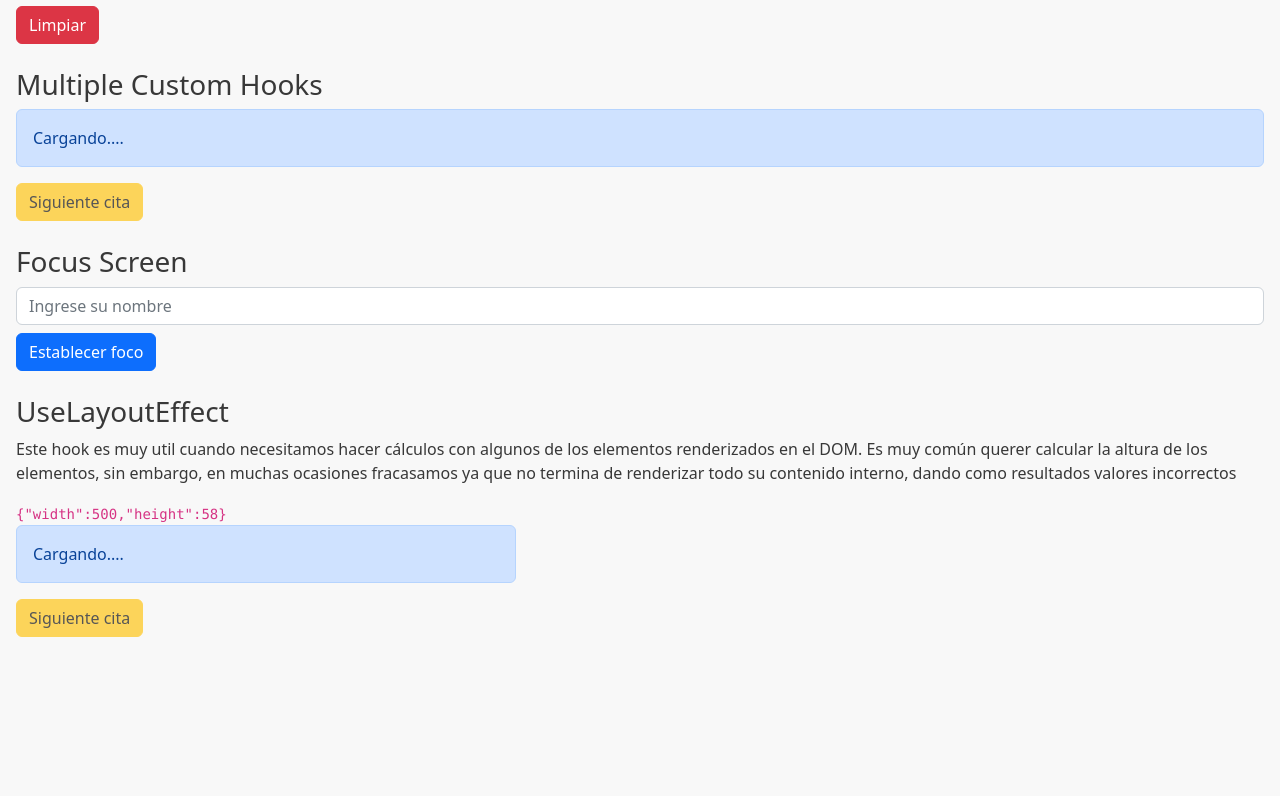
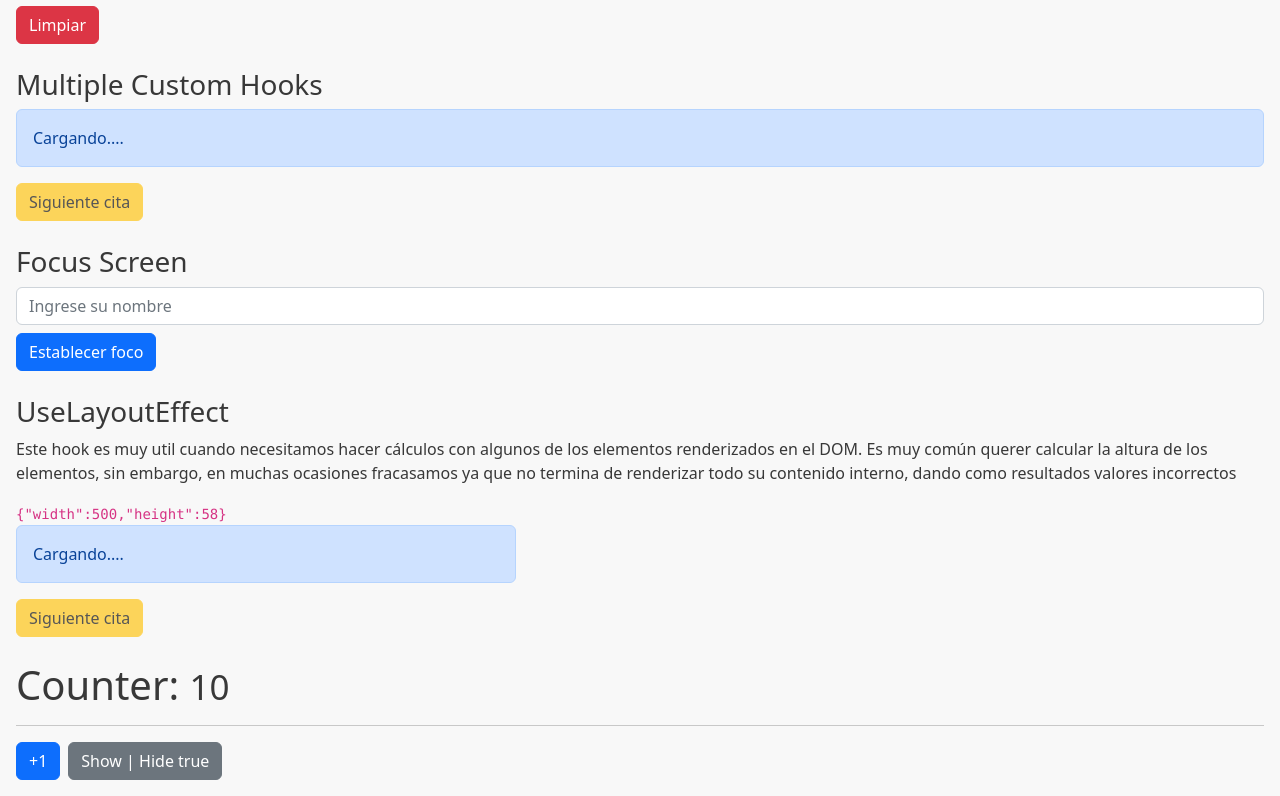
Before and after one commit to alexglzrys/react-HooksExpertApp, a React (Vite) app: page / in a window 1280 px wide. Shown: the part 689-1485 px from the top of the page. Before the commit the page ends 1342 px from the top, so only its background shows below. Built offline with nearby package versions, Linux system fonts and the light colour scheme; no server answers.

Commit message:
memo - memorizar el estado de los componentes

```diff
--- a/src/HooksApp.jsx
+++ b/src/HooksApp.jsx
@@ -6,6 +6,7 @@ import { SimpleForm } from './components/02-useEffect/SimpleForm'
 import { MultipleCustomHooks } from './components/03-ejercicios/MultipleCustomHooks'
 import { FocusScreen } from './components/04-useRef/FocusScreen'
 import { Layout } from './components/05-useLayoutEffect/Layout'
+import { Memorize } from './components/06-memos/Memorize'
 
 export const HooksApp = () => {
   return (
@@ -18,6 +19,7 @@ export const HooksApp = () => {
         <MultipleCustomHooks />
         <FocusScreen />
         <Layout />
+        <Memorize />
     </>
   )
 }
--- /dev/null
+++ b/src/components/06-memos/Memorize.jsx
@@ -0,0 +1,25 @@
+import React, { useState } from 'react'
+import { useCounter } from '../../hooks/useCounter'
+import { Small } from './Small'
+
+export const Memorize = () => {
+  const {counter, incrementar} = useCounter(10)
+  const [show, setShow] = useState(true)
+  return (
+    <div className='mt-4'>
+      {/*
+      Este componente debería redibujarse sólo si sus props cambian.
+      - En la práctica no es así, Si el estado del componente padre cambia, este se redibuja, obligando así a sus hijos a redibujarse también, aunque internamnte no hayan recibido cambio alguno
+          Esto puede afectar si dentro de los componentes hijos, tenemos lógica compleja, ya que se estaría ejeuctando y repitiendo constantemente
+          Sin que se necesario hacerlo
+      */}
+      <h1>Counter: <Small value={counter} /></h1>
+      <hr />
+      {/* Si modificamos el estado del contador, debería redibujarse el componente Small */}
+      <button className='btn btn-primary me-2' onClick={() => incrementar()}>+1</button>
+      {/* Si modificamos el estado de show, no debería afectar al componente Small
+      Para que esto así suceda, tenemos que decirle a React que memorice el estado actual del componente */}
+      <button className='btn btn-secondary' onClick={() => setShow(!show) }>Show | Hide {JSON.stringify(show) }</button>
+    </div>
+  )
+}
--- /dev/null
+++ b/src/components/06-memos/Small.jsx
@@ -0,0 +1,20 @@
+import React from 'react'
+
+/*export const Small = ({value}) => {
+    console.log('Me volví a dibujar :(');
+
+    return (
+        <small>{value}</small>
+    )
+}*/
+
+
+// Indicando a React que debe memorizar el estado del compontente
+export const Small = React.memo(({value}) => {
+    // Lógica compleja que debería volverse a ejecutar solo si el componente se monta por primera vez, su estado inerno cambia, o sus props cambian
+    console.log('Me volví a dibujar :(');
+
+    return (
+        <small>{value}</small>
+    )
+});
```
